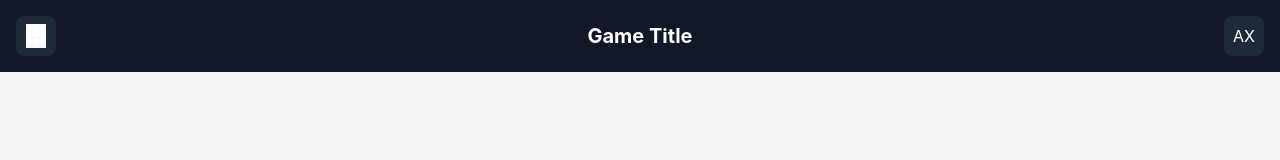
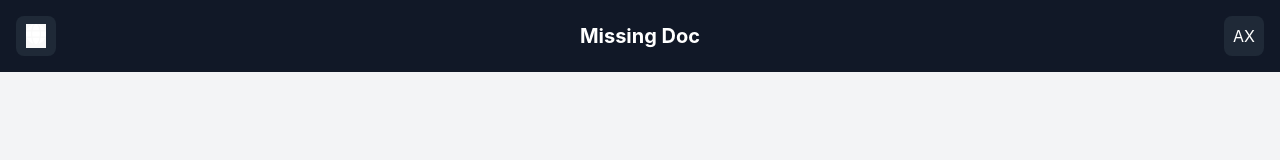
Before and after one commit to maniebra/sad-project-group9, a React (Vite) app in the folder The Game/frontend/: page /game in a window 1280 px wide. Shown: the top 160 px of the page. Built offline with nearby package versions, Linux system fonts and the light colour scheme.

Commit message:
fixed title

```diff
--- a/The Game/frontend/src/components/Game.tsx
+++ b/The Game/frontend/src/components/Game.tsx
@@ -72,7 +72,7 @@
             <FontAwesomeIcon icon={faGlobe} className="h-5 w-5" />
           </button>
         </div>
-        <h1 className="text-xl font-bold text-center">Game Title</h1>
+        <h1 className="text-xl font-bold text-center">Missing Doc</h1>
         <div className="h-10 w-10 rounded-lg bg-gray-800 flex items-center justify-center">
           AX
         </div>
```
